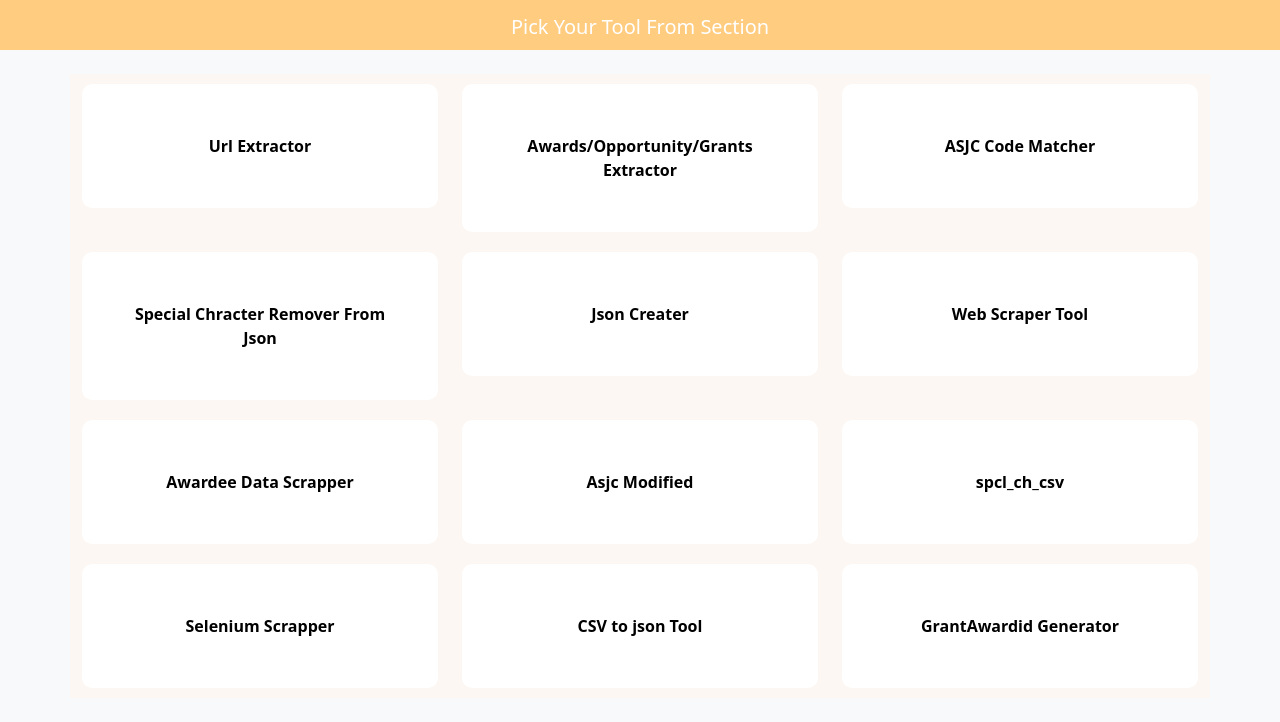
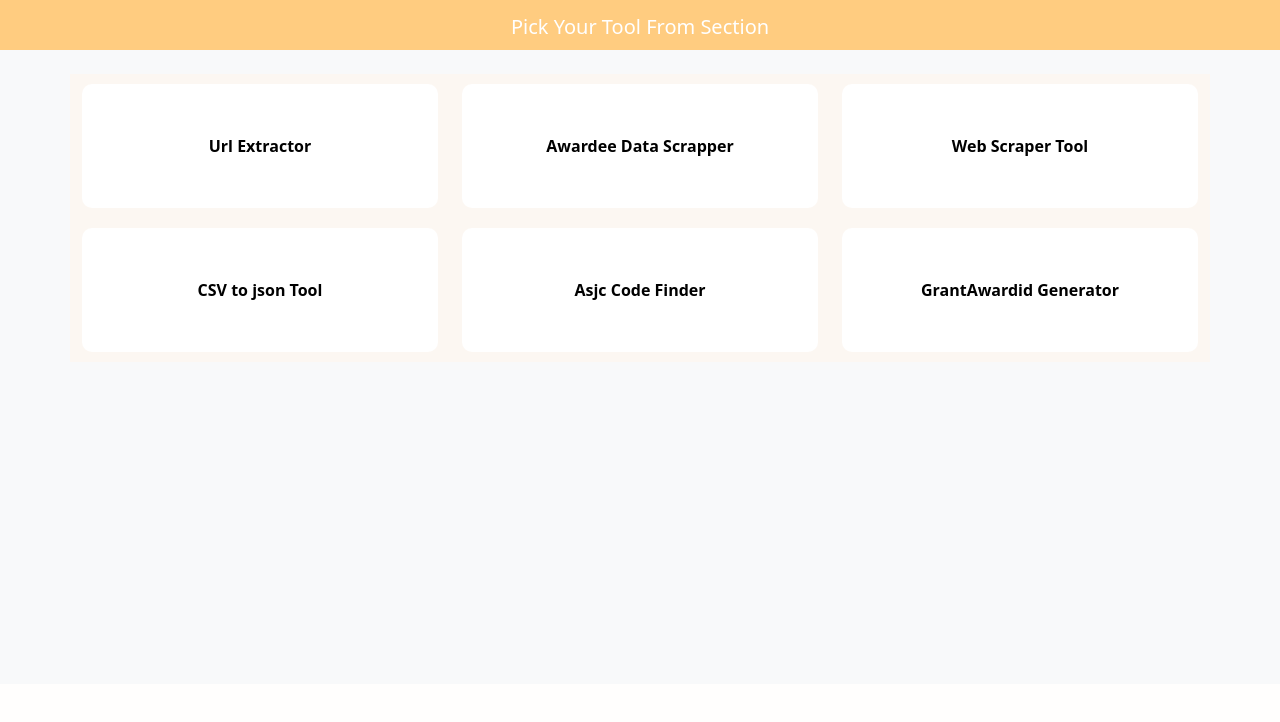
Before and after one commit to anusthachhetri/CMS_PROJECT_ELSE, a Django app: page /toolbox/ in a window 1280 px wide; the page is wider, and only the part inside the window is pictured. Shown: the part 116-838 px from the top of that part. After the commit the page ends 416 px from the top of that part, so only its background shows below. Run offline with Django 5.2, Linux system fonts and the light colour scheme; a user stored in the database is signed in.

Commit message:
updates 16/7/2025

```diff
--- a/json_app/templates/toolbox.html
+++ b/json_app/templates/toolbox.html
@@ -61,7 +61,7 @@
     </div>
 
     <div class="container mt-4 main-div">
-        <div class="row">
+        <!-- <div class="row">
             <div class="col-md-4">
                 <div class="box">
 
@@ -79,16 +79,16 @@
                     <a href="{{ external_url_3 }}" target="_blank" rel="noopener noreferrer">ASJC Code Matcher</a>
                 </div>
             </div>
-        </div>
+        </div> -->
         <div class="row">
             <div class="col-md-4">
                 <div class="box">
-                    <a href="{{ external_url_4}}" target="_blank" rel="noopener noreferrer">Special Chracter Remover From Json</a>
+                    <a href="{{ external_url_1}}" target="_blank" rel="noopener noreferrer">Url Extractor</a>
                 </div>
             </div>
             <div class="col-md-4">
                 <div class="box">
-                    <a href="{% url 'toolbox' %}">Json Creater</a>
+                    <a href="{% url 'web_scraper_tool' %}">Awardee Data Scrapper</a>
                 </div>
             </div>
             <div class="col-md-4">
@@ -102,23 +102,23 @@
         <div class="row">
             <div class="col-md-4">
                 <div class="box">
-                    <a href="{% url 'web_scraper_tool' %}">Awardee Data Scrapper</a>
+                    <a href="{% url 'csv_json_converter' %}">CSV to json Tool</a>
                 </div>
             </div>
             <div class="col-md-4">
                 <div class="box">
-                    <a href="{% url 'asjc_matcher' %}">Asjc Modified</a>
+                    <a href="{% url 'asjc_matcher' %}">Asjc Code Finder</a>
                 </div>
             </div>
             <div class="col-md-4">
                 <div class="box">
-                    <a href="{% url 'csv_validator' %}">spcl_ch_csv</a>
+                    <a href="{% url 'bulk_json' %}">GrantAwardid Generator</a>
                 </div>
             </div>
         </div>
 
 
-        <div class="row">
+        <!-- <div class="row">
             <div class="col-md-4">
                 <div class="box">
                     <a href="{% url 'selenium_scrapper' %}">Selenium Scrapper</a>
@@ -134,7 +134,7 @@
                     <a href="{% url 'bulk_json' %}">GrantAwardid Generator</a>
                 </div>
             </div>
-        </div>
+        </div> -->
 
     </div>
     <br>
--- a/json_app/urls.py
+++ b/json_app/urls.py
@@ -148,11 +148,13 @@ urlpatterns = [
 
     path('scraper/', scraper_view, name='scraper_tool'),
 
+
     path('web-scraper/', web_scraper_view, name='web_scraper_tool'),
 
     path('asjc-matcher/', asjc_matcher_view, name='asjc_matcher'),
 
     path("csv-validator/", csv_validator_view, name="csv_validator"),
+
 
     path("selenium_scrapper/", scrapper_views, name="selenium_scrapper"),
     path("selenium_scrapper/download-csv/", download_csv, name="download_csv"),
--- a/json_app/views.py
+++ b/json_app/views.py
@@ -1417,18 +1417,13 @@ def qa_checklist(request):
 @login_required
 def toolbox(request):
     # External URLs
-    external_url_1 = "http://fa-macmillanlearning.highwire.org:8502/"
-    external_url_2 = "http://fa-macmillanlearning.highwire.org:8501/"
-    external_url_3 =  "http://fa-macmillanlearning.highwire.org:8503/"
-
-    external_url_4 =  "http://fa-macmillanlearning.highwire.org:8504/"
+    external_url_1 = "http://35.245.126.111/extractor/"
+
 
     # Pass these external URLs to the template
     return render(request, 'toolbox.html', {
         'external_url_1': external_url_1,
-        'external_url_2': external_url_2,
-        'external_url_3': external_url_3,
-        'external_url_4': external_url_4,
+
 
     })
 
--- a/json_project/settings.py
+++ b/json_project/settings.py
@@ -1,3 +1,4 @@
+
 """
 Django settings for json_project project.
 
```
Also changed, not shown: db.sqlite3, 2 other files.
